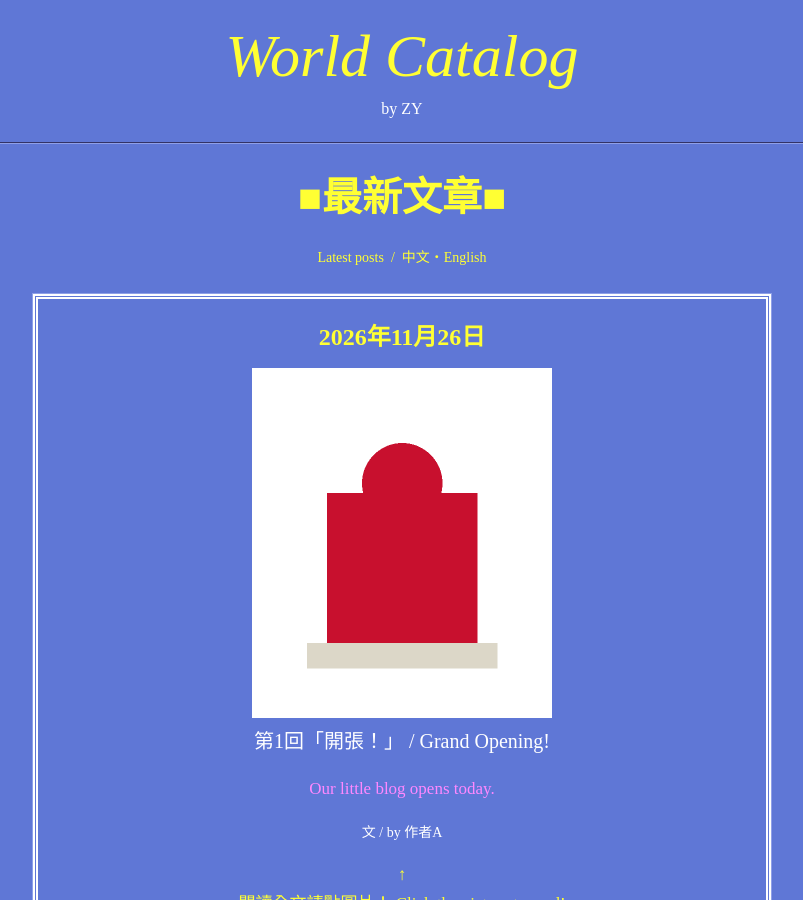
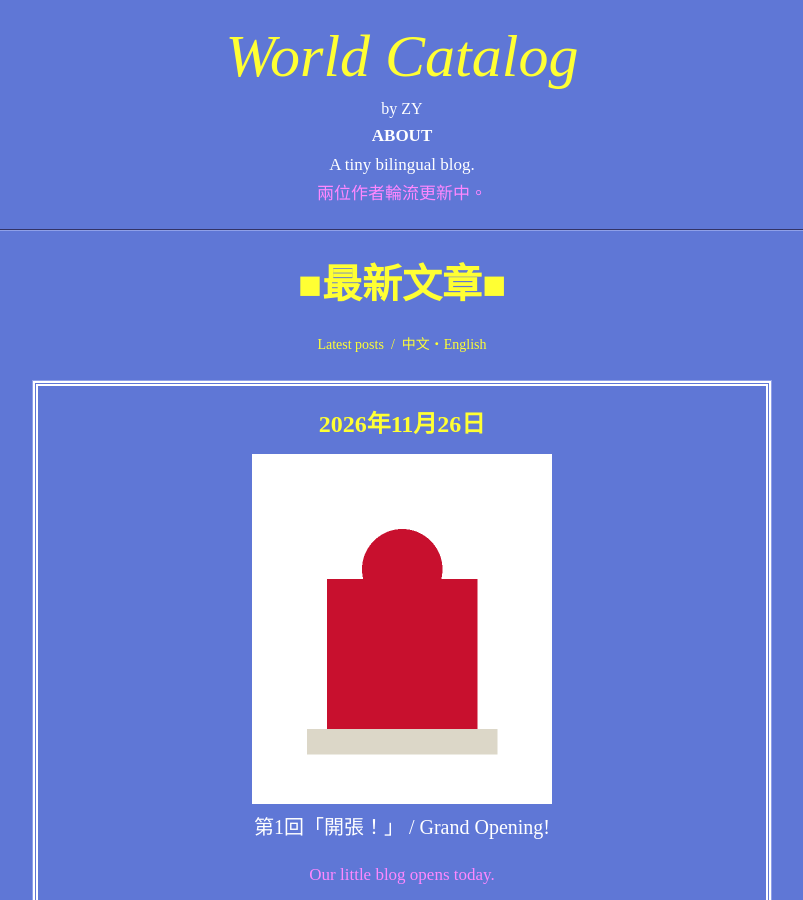
Before and after one commit to ZENYA-H/ZENYA-H.github.io, a Jekyll site: the page built from index.html, in a window 1280 px wide and 900 px high. Shown: the whole window, without its empty margins (238-1041 px from the left). Built offline with Jekyll 4.4.1, drawn with Linux system fonts in a browser that asks for light colours.

Commit message:
Update default.html

```diff
--- a/_layouts/default.html
+++ b/_layouts/default.html
@@ -9,8 +9,15 @@
 <body>
 
 <div class="header">
-  <a href="{{ '/' | relative_url }}" class="site-title">{{ site.title }}</a>
-  <p class="site-tagline">{{ site.tagline }}</p>
+  <div class="header-title">
+    <a href="{{ '/' | relative_url }}" class="site-title">{{ site.title }}</a>
+    <p class="site-tagline">{{ site.tagline }}</p>
+  </div>
+  <div class="infobox">
+    <b>ABOUT</b><br>
+    {{ site.description }}<br>
+    <span class="pink">兩位作者輪流更新中。</span>
+  </div>
 </div>
 
 <hr>
```
